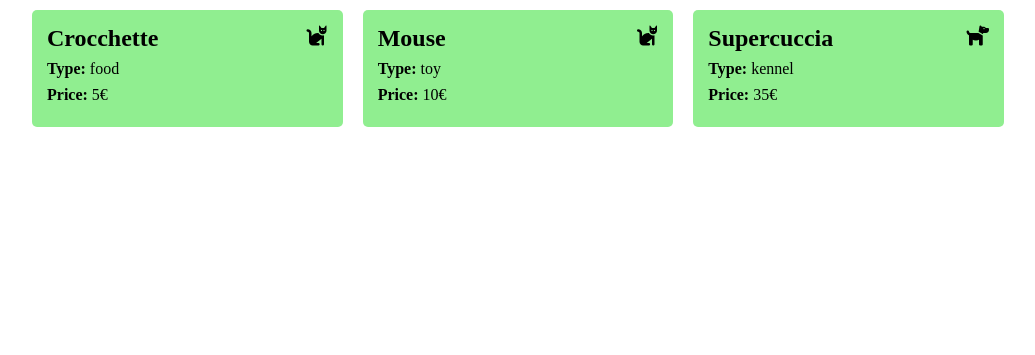
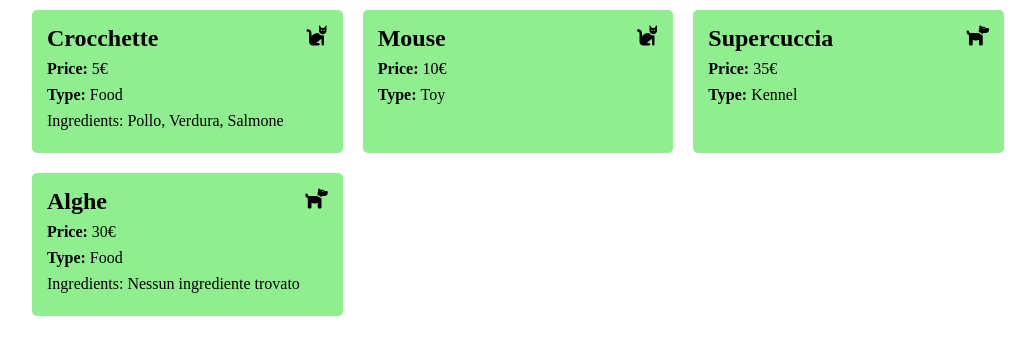
Before and after one commit to Rachele-Turtora/php-oop-2, a PHP site: page / in a window 1280 px wide. Shown: the top 355 px of the page, without its empty margins (122-1157 px from the left). Run offline with PHP 8.4, Linux system fonts and the light colour scheme.

Commit message:
[UPD] proofreading

```diff
--- a/Models/Animal.php
+++ /dev/null
@@ -1,19 +0,0 @@
-<?php
-
-class Animal
-{
-    protected string $icon;
-
-    public function setIcon(string $_icon): void
-    {
-        if ($_icon !== "dog" && $_icon !== "cat") {
-            throw new Exception("Le categorie sono 'cat' o 'dog'");
-        }
-        $this->icon = $_icon;
-    }
-
-    public function getIcon(): string
-    {
-        return $this->icon;
-    }
-}
--- /dev/null
+++ b/Models/Category.php
@@ -0,0 +1,33 @@
+<?php
+
+class Category
+{
+    private string $name;
+    protected string $icon;
+
+    public function __construct(string $_name, string $_icon)
+    {
+        $this->name = $_name;
+        $this->icon = $_icon;
+    }
+
+    public function setName(string $_name): void
+    {
+        $this->name = $_name;
+    }
+
+    public function getName(): string
+    {
+        return $this->name;
+    }
+
+    public function setIcon(string $_icon): void
+    {
+        $this->icon = $_icon;
+    }
+
+    public function getIcon(): string
+    {
+        return $this->icon;
+    }
+}
--- /dev/null
+++ b/Models/Food.php
@@ -0,0 +1,40 @@
+<?php
+
+require_once __DIR__ . '/Product.php';
+
+class Food extends Product
+{
+    private ?string $ingredients = null;
+    private bool $is_vegan = false;
+    private ?string $expiration_date = null;
+
+    public function setIngredients(string $_ingredients): void
+    {
+        $this->ingredients = $_ingredients;
+    }
+
+    public function getIngredients(): string | null
+    {
+        return $this->ingredients;
+    }
+
+    public function setIsVegan(bool $_is_vegan): void
+    {
+        $this->is_vegan = $_is_vegan;
+    }
+
+    public function getIsVegan(): bool
+    {
+        return $this->is_vegan;
+    }
+
+    public function setExpirationDate(string $_expiration_date): void
+    {
+        $this->expiration_date = $_expiration_date;
+    }
+
+    public function getExpirationDate(): string
+    {
+        return $this->expiration_date;
+    }
+}
--- /dev/null
+++ b/Models/Kennel.php
@@ -0,0 +1,18 @@
+<?php
+
+require_once __DIR__ . '/Product.php';
+
+class Kennel extends Product
+{
+    private int $size = 0;
+
+    public function setSize(int $_size): void
+    {
+        $this->size = $_size;
+    }
+
+    public function getSize(): int
+    {
+        return $this->size;
+    }
+}
--- a/Models/Product.php
+++ b/Models/Product.php
@@ -1,20 +1,16 @@
 <?php
 
-require_once __DIR__ . '/Animal.php';
-class Product extends Animal
+require_once __DIR__ . '/Category.php';
+class Product
 {
     private string $title;
-    private int $price;
-    private string $type;
+    private float $price = 0;
+    private Category $category;
 
-    public function __construct(string $_title, string $_type)
+    public function __construct(string $_title, Category $_category)
     {
         $this->title = $_title;
-
-        if ($_type !== "food" && $_type !== "toy" && $_type !== "kennel") {
-            throw new Exception("I tipi di prodotti sono 'food', 'toy' o 'kennel'");
-        }
-        $this->type = $_type;
+        $this->setCategory($_category);
     }
 
     public function getTitle(): string
@@ -22,21 +18,31 @@ class Product extends Animal
         return $this->title;
     }
 
-    public function getType(): string
+    public function setPrice(float $_price): void
     {
-        return $this->type;
-    }
-
-    public function setPrice(int $_price): void
-    {
-        if (!is_int($_price)) {
-            throw new TypeError("Il prezzo deve essere un intero");
+        if (!is_float($_price)) {
+            throw new TypeError("Il prezzo deve essere un numero");
         }
         $this->price = $_price;
     }
 
-    public function getPrice(): int
+    public function getPrice(): float
     {
         return $this->price;
     }
+
+    public function setCategory(Category $_category): void
+    {
+        $this->category = $_category;
+    }
+
+    public function getCategory(): Category
+    {
+        return $this->category;
+    }
+
+    public function getCurrentType()
+    {
+        return get_class($this);
+    }
 }
--- /dev/null
+++ b/Models/Toy.php
@@ -0,0 +1,18 @@
+<?php
+
+require_once __DIR__ . '/Product.php';
+
+class Toy extends Product
+{
+    private int $min_age = 0;
+
+    public function setMinAge(int $_min_age): void
+    {
+        $this->min_age = $_min_age;
+    }
+
+    public function getMinAge(): int
+    {
+        return $this->min_age;
+    }
+}
--- a/db.php
+++ b/db.php
@@ -4,19 +4,27 @@ $products = [
     [
         "title" => $product1->getTitle(),
         "price" => $product1->getPrice(),
-        "type" => $product1->getType(),
-        "icon" => $product1->getIcon(),
+        "category" => $product1->getCategory(),
+        "type" => $product1->getCurrentType(),
+        "ingredients" => $product1 instanceof Food ? $product1->getIngredients() : null
     ],
     [
         "title" => $product2->getTitle(),
         "price" => $product2->getPrice(),
-        "type" => $product2->getType(),
-        "icon" => $product2->getIcon(),
+        "category" => $product2->getCategory(),
+        "type" => $product2->getCurrentType(),
     ],
     [
         "title" => $product3->getTitle(),
         "price" => $product3->getPrice(),
-        "type" => $product3->getType(),
-        "icon" => $product3->getIcon(),
+        "category" => $product3->getCategory(),
+        "type" => $product3->getCurrentType(),
+    ],
+    [
+        "title" => $product4->getTitle(),
+        "price" => $product4->getPrice(),
+        "category" => $product4->getCategory(),
+        "type" => $product4->getCurrentType(),
+        "ingredients" => $product4 instanceof Food ? $product4->getIngredients() : null
     ]
 ];
--- a/index.php
+++ b/index.php
@@ -1,33 +1,41 @@
 <?php
 
 require_once __DIR__ . '/Models/Product.php';
+require_once __DIR__ . '/Models/Category.php';
+require_once __DIR__ . '/Models/Food.php';
+require_once __DIR__ . '/Models/Toy.php';
+require_once __DIR__ . '/Models/Kennel.php';
+
+
+$categoria_cane = new Category("cane", "icona-cane");
+$categoria_gatto = new Category("gatto", "icona-gatto");
 
 try {
-    $product1 = new Product("Crocchette", "food");
-    $product1->setIcon("cat");
+    $product1 = new Food("Crocchette", $categoria_gatto);
+    $product1->setIngredients('Pollo, Verdura, Salmone');
     $product1->setPrice(5);
-} catch (Exception $e) {
-    echo $e->getMessage();
 } catch (TypeError $e) {
     echo $e->getMessage();
 }
 
 try {
-    $product2 = new Product("Mouse", "toy");
-    $product2->setIcon("cat");
+    $product2 = new Toy("Mouse", $categoria_gatto);
     $product2->setPrice(10);
-} catch (Exception $e) {
-    echo $e->getMessage();
 } catch (TypeError $e) {
     echo $e->getMessage();
 }
 
 try {
-    $product3 = new Product("Supercuccia", "kennel");
-    $product3->setIcon("dog");
+    $product3 = new Kennel("Supercuccia", $categoria_cane);
     $product3->setPrice(35);
-} catch (Exception $e) {
+} catch (TypeError $e) {
     echo $e->getMessage();
+}
+
+try {
+    $product4 = new Food('Alghe', $categoria_cane);
+    $product4->setIsVegan(true);
+    $product4->setPrice(30);
 } catch (TypeError $e) {
     echo $e->getMessage();
 }
@@ -44,7 +52,7 @@ require_once __DIR__ . '/db.php';
     <meta name="viewport" content="width=device-width, initial-scale=1.0">
     <link rel="stylesheet" href="./css/style.css">
     <link rel="stylesheet" href="https://cdnjs.cloudflare.com/ajax/libs/font-awesome/6.5.2/css/all.min.css" integrity="sha512-SnH5WK+bZxgPHs44uWIX+LLJAJ9/2PkPKZ5QiAj6Ta86w+fsb2TkcmfRyVX3pBnMFcV7oQPJkl9QevSCWr3W6A==" crossorigin="anonymous" referrerpolicy="no-referrer" />
-    <title>Document</title>
+    <title>PHP Shop</title>
 </head>
 
 <body>
@@ -54,14 +62,17 @@ require_once __DIR__ . '/db.php';
                 <div class="card">
                     <h2><?php echo $product["title"] ?></h2>
                     <div class="icon">
-                        <?php if ($product["icon"] == "dog") : ?>
+                        <?php if ($product["category"]->getIcon() == "icona-cane") : ?>
                             <i class="fa-solid fa-dog"></i>
                         <?php else : ?>
                             <i class="fa-solid fa-cat"></i>
                         <?php endif ?>
                     </div>
+                    <p><strong>Price: </strong><?php echo $product["price"] ?>&euro;</p>
                     <p><strong>Type: </strong><?php echo $product["type"] ?></p>
-                    <p><strong>Price: </strong><?php echo $product["price"] ?>&euro;</p>
+                    <?php if ($product["type"] == "Food") : ?>
+                        <p>Ingredients: <?php echo $product["ingredients"] ? $product["ingredients"] : "Nessun ingrediente trovato" ?></p>
+                    <?php endif ?>
                 </div>
             <?php endforeach ?>
         </div>
```
Also changed, not shown: README.md.
